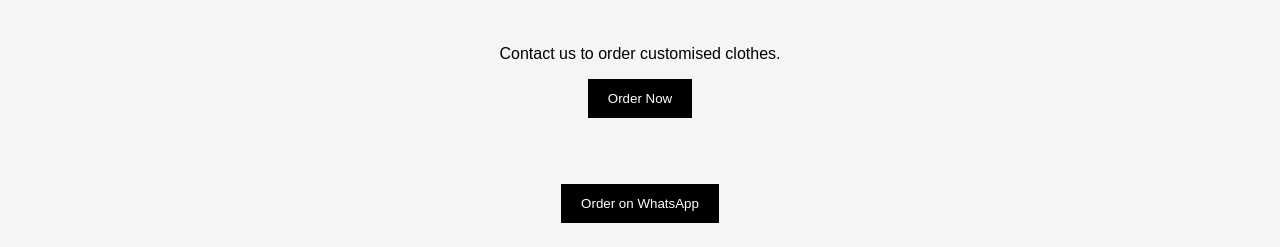
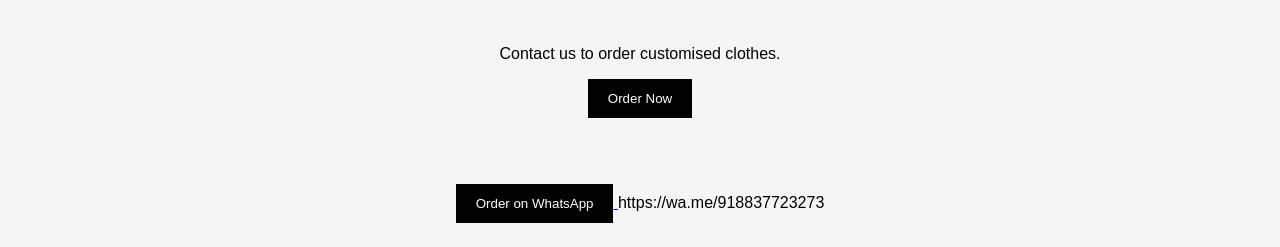
Before and after one commit to manav486/manav486.github.io, a plain HTML site: page index.html in a window 1280 px wide. Shown: the part 553-800 px from the top of the page. Drawn offline with Linux system fonts and the light colour scheme.

Commit message:
Update index.html

```diff
--- a/index.html
+++ b/index.html
@@ -82,3 +82,4 @@ Order Now
 <a href="https://wa.me/91XXXXXXXXXX">
 <button>Order on WhatsApp</button>
 </a>
+https://wa.me/918837723273
```
